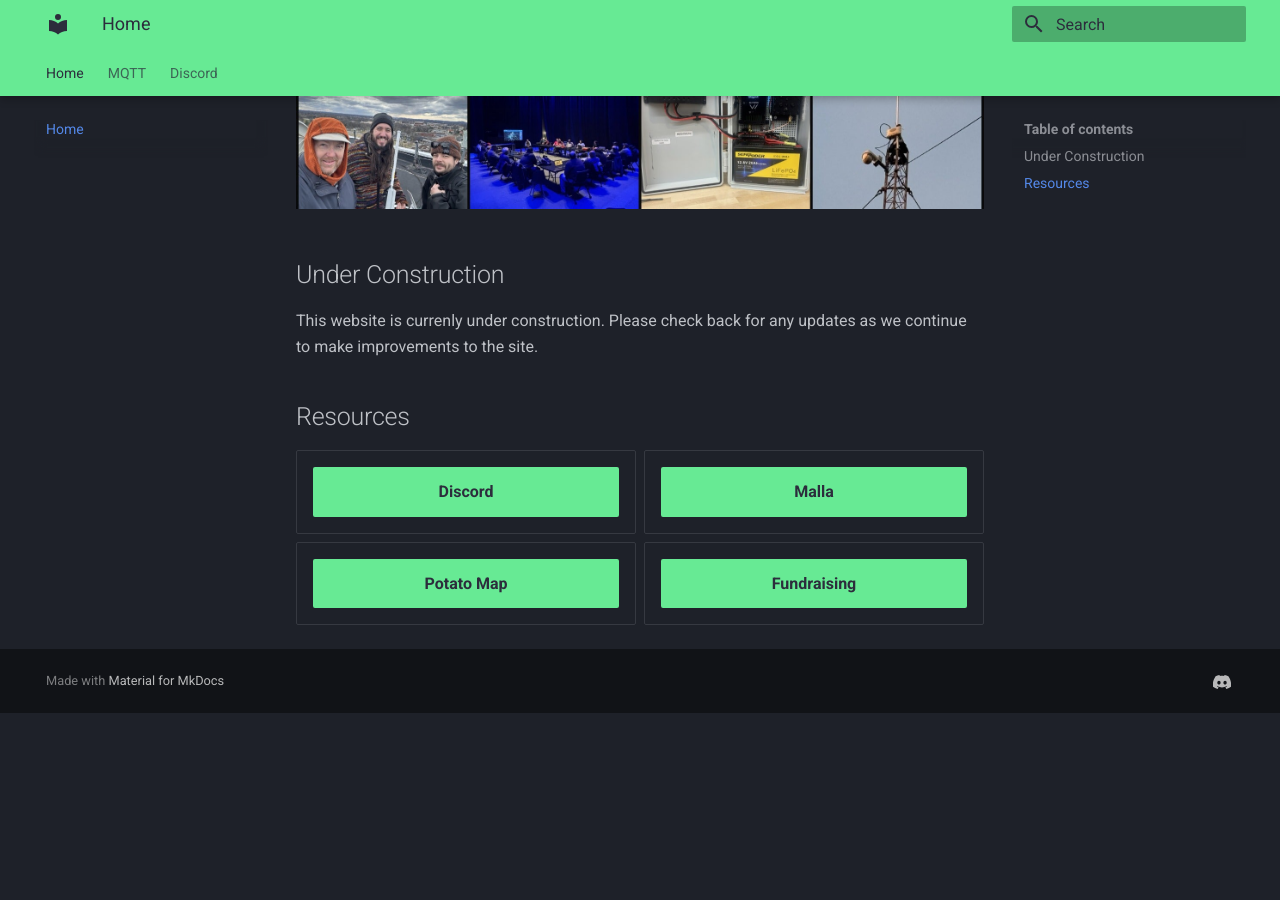
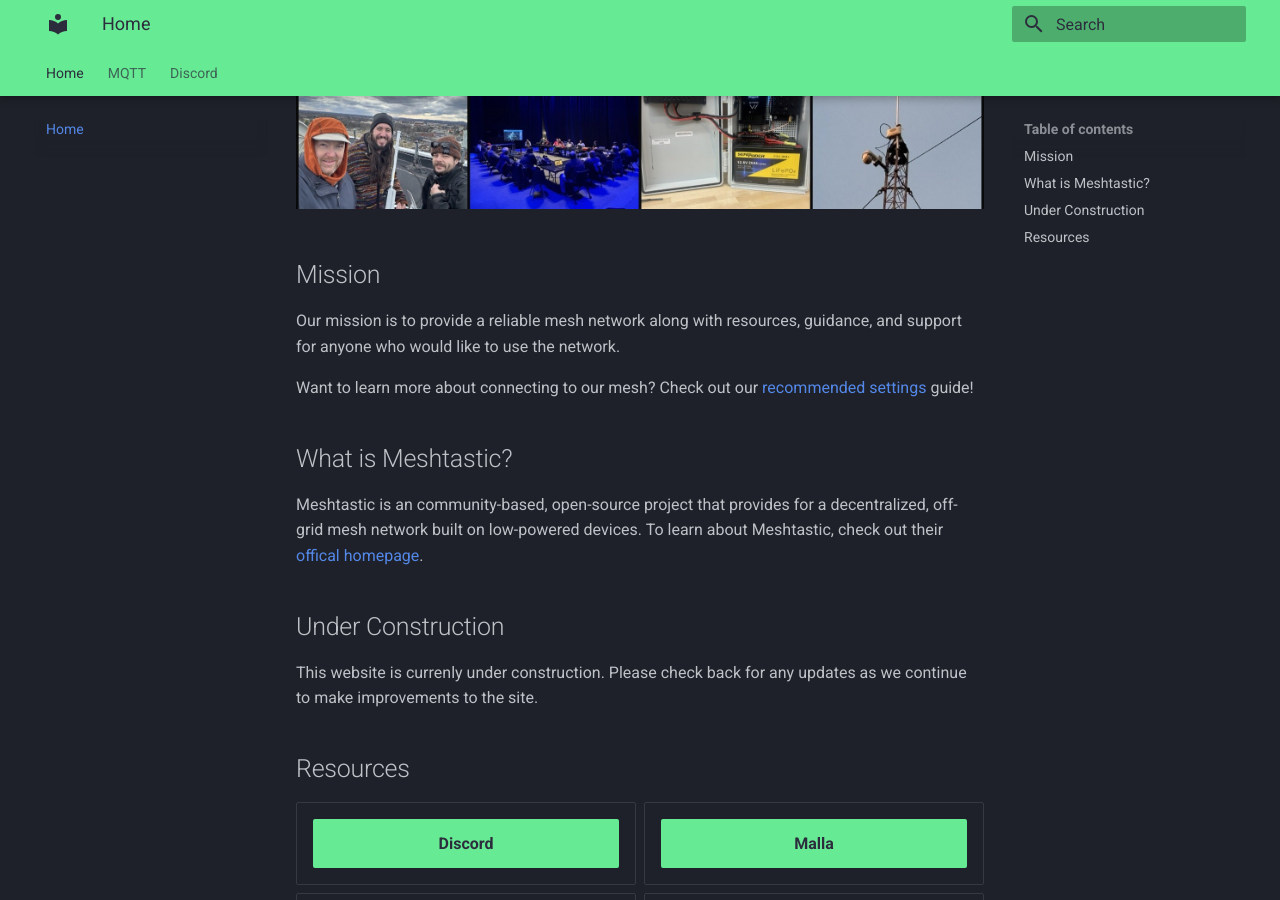
Before and after one commit to nashmesh/nashmesh.github.io, an MkDocs documentation site: the page built from docs/index.md, in a window 1280 px wide and 900 px high, scrolled down 356 px. Built offline with MkDocs 1.6.1 and Material for MkDocs 9.7.7, drawn with Linux system fonts in a browser that asks for light colours; before the commit the page ends 1069 px from its top, so only the background shows below that.

Commit message:
chore: add extra content to homepage

```diff
--- a/docs/index.md
+++ b/docs/index.md
@@ -2,6 +2,15 @@
 Welcome to the official website for NashMesh!
 
 ![Image title](./static/images/main.jpg)
+
+## Mission
+Our mission is to provide a reliable mesh network along with resources, guidance, and support for anyone who would like to use the network.
+
+Want to learn more about connecting to our mesh? Check out our [recommended settings](/resources/settings) guide!
+
+## What is Meshtastic?
+Meshtastic is an community-based, open-source project that provides for a decentralized, off-grid mesh network built on low-powered devices.
+To learn about Meshtastic, check out their [offical homepage](https://meshtastic.org).
 
 ## Under Construction
 This website is currenly under construction. Please check back for any updates as we continue to make improvements to the site.
```
